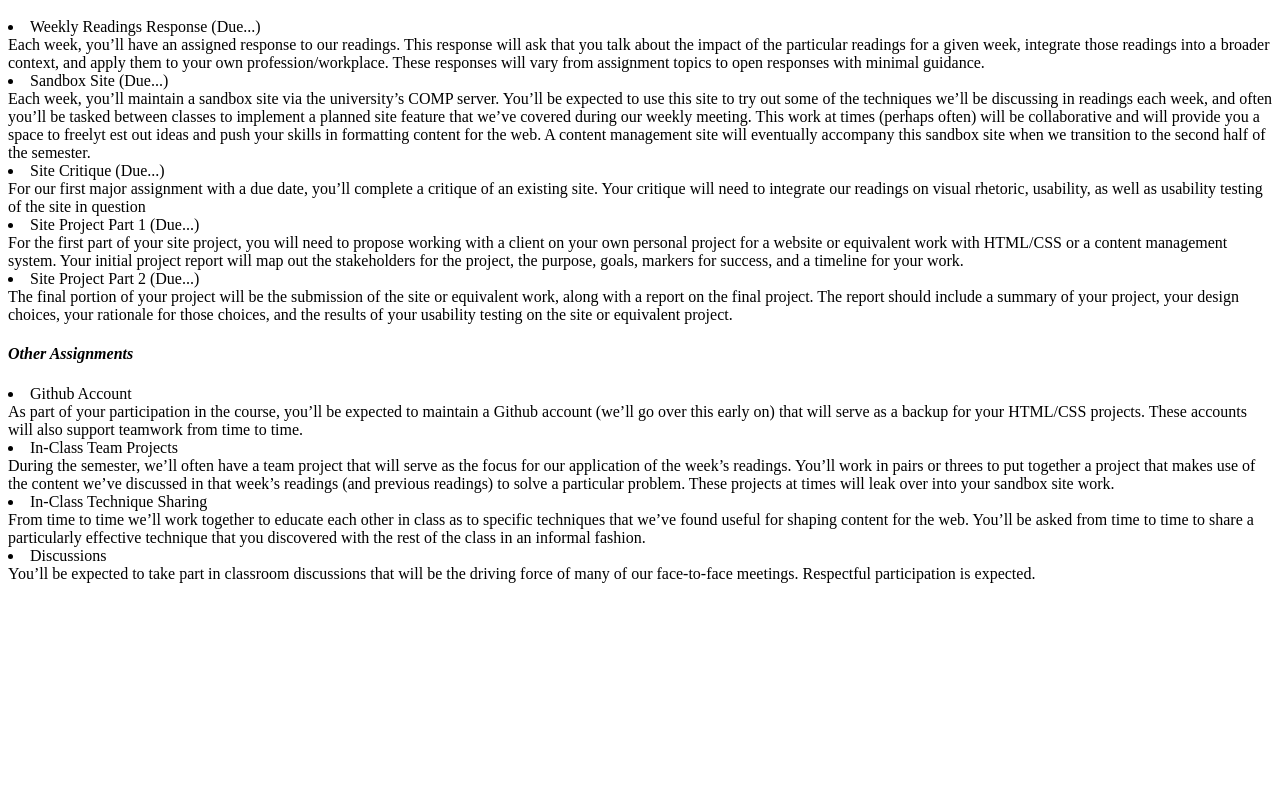
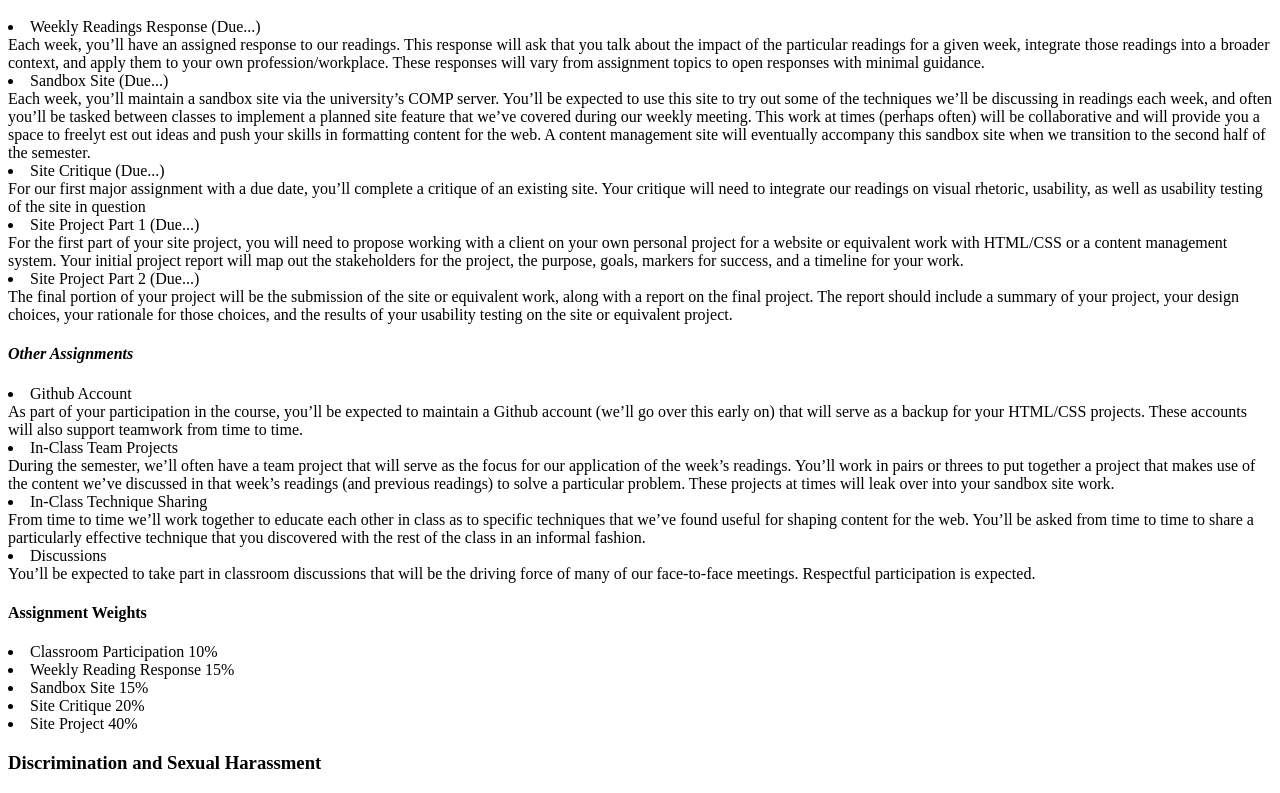
Before and after one commit to RachelHancock/Test-, a plain HTML site: page index.html in a window 1280 px wide. Shown: the part 644-1437 px from the top of the page. Before the commit the page ends 1243 px from the top, so only its background shows below. Drawn offline with Linux system fonts and the light colour scheme.

```diff
--- a/index.html
+++ b/index.html
@@ -41,4 +41,12 @@
 		    <li>In-Class Technique Sharing<br>
 		    	From time to time we&rsquo;ll work together to educate each other in class as to specific techniques that we&rsquo;ve found useful for shaping content for the web. You&rsquo;ll be asked from time to time to share a particularly effective technique that you discovered with the rest of the class in an informal fashion.<br>
 		    <li>Discussions<br>
-		    	You&rsquo;ll be expected to take part in classroom discussions that will be the driving force of many of our face-to-face meetings. Respectful participation is expected.</p></body>
+		    	You&rsquo;ll be expected to take part in classroom discussions that will be the driving force of many of our face-to-face meetings. Respectful participation is expected.</p>
+		    <h4>Assignment Weights</h4>
+		    <li>Classroom Participation 10%
+		    <li>Weekly Reading Response 15%
+		    <li>Sandbox Site            15%
+		    <li>Site Critique           20%
+		    <li>Site Project            40%
+		    <h3>Discrimination and Sexual Harassment</h3>
+		    </body>
```
